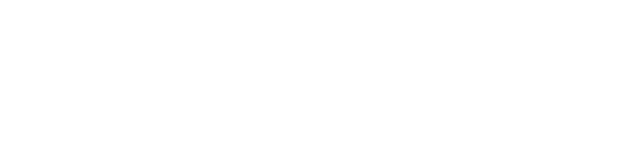
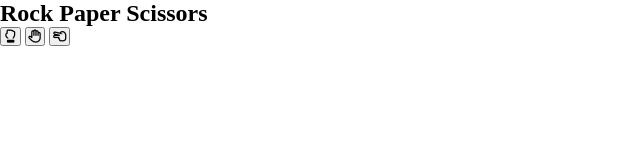
Before and after one commit to yusef-codes10/rock-paper-scissors, a plain HTML site: page game/index.html in a window 1280 px wide. Shown: the whole page, without its empty margins (0-640 px from the left). Drawn offline with Linux system fonts and the light colour scheme.

Commit message:
btns added

```diff
--- a/game/index.html
+++ b/game/index.html
@@ -14,5 +14,20 @@
     <title>Rock Paper Scissors</title>
     <script src="/game/app.js" defer></script>
   </head>
-  <body></body>
+  <body>
+    <div class="game-board">
+      <h2>Rock Paper Scissors</h2>
+      <div class="game-bts">
+        <button id="rockBtn">
+          <i class="fa-regular fa-hand-back-fist"></i>
+        </button>
+        <button id="paperBtn">
+            <i class="fa-regular fa-hand"></i>
+        </button>
+        <button id="scissorsBtn">
+          <i class="fa-regular fa-hand-scissors"></i>
+        </button>
+      </div>
+    </div>
+  </body>
 </html>
```
